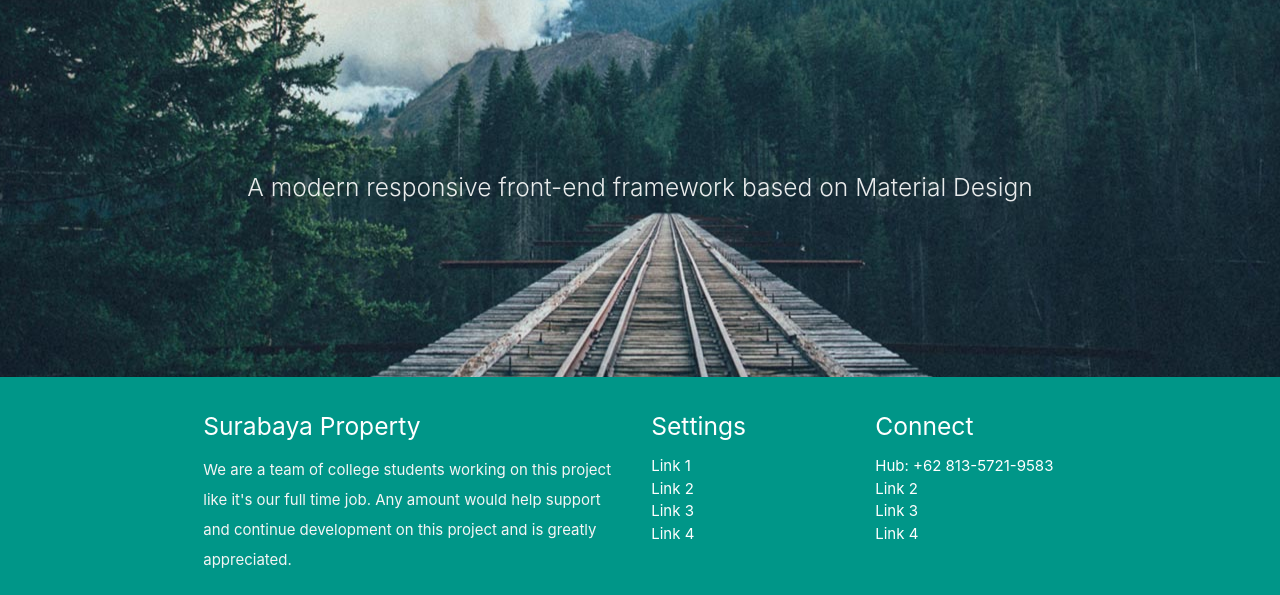
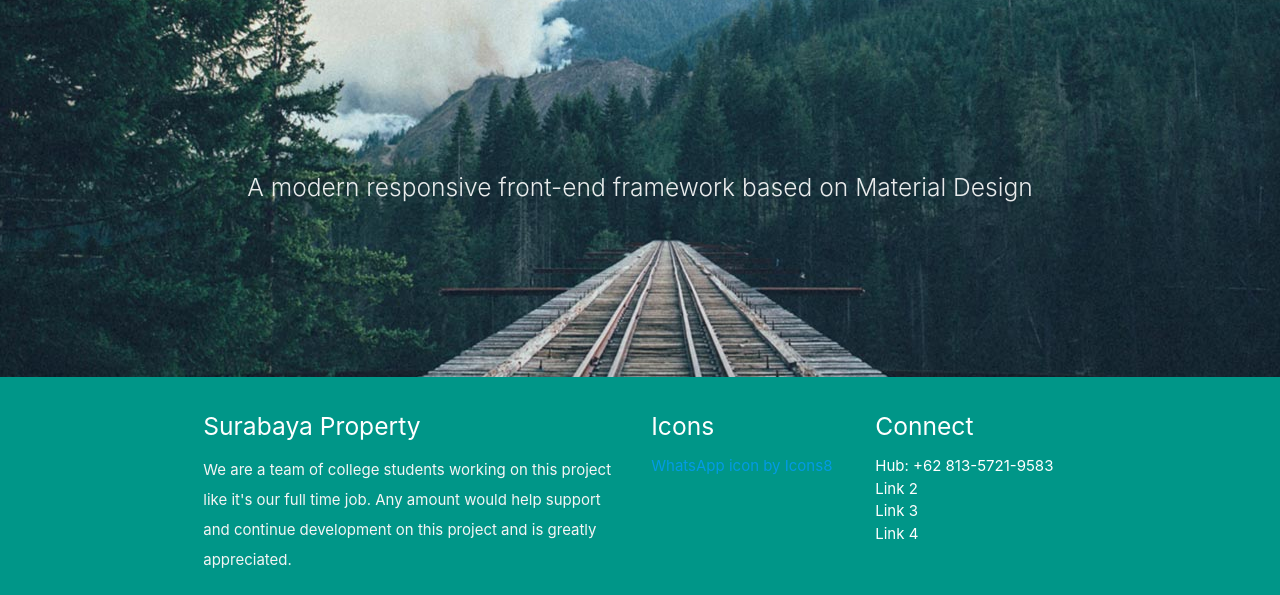
Before and after one commit to surabaya-property/app, a plain HTML site: page index.html in a window 1280 px wide. Shown: the part 2080-2675 px from the top of the page. Drawn offline with nearby package versions, Linux system fonts and the light colour scheme.

Commit message:
tambah link wa

```diff
--- a/index.html
+++ b/index.html
@@ -11,6 +11,7 @@
   <meta http-equiv="Content-Type" content="text/html; charset=UTF-8"/>
   <meta name="viewport" content="width=device-width, initial-scale=1"/>
   <title>Surabaya Property</title>
+  <!-- icon whatsapp -->
 
   <!-- CSS  -->
   <link href="https://fonts.googleapis.com/icon?family=Material+Icons" rel="stylesheet">
@@ -182,7 +183,7 @@
     </ul>
   </div>
   </div>
-  <!-- /<button floating>-->
+
 
   <div class="parallax-container valign-wrapper">
     <div class="section no-pad-bot">
@@ -205,12 +206,10 @@
 
         </div>
         <div class="col l3 s12">
-          <h5 class="white-text">Settings</h5>
+          <h5 class="white-text">Icons</h5>
           <ul>
-            <li><a class="white-text" href="#!">Link 1</a></li>
-            <li><a class="white-text" href="#!">Link 2</a></li>
-            <li><a class="white-text" href="#!">Link 3</a></li>
-            <li><a class="white-text" href="#!">Link 4</a></li>
+            <a href="https://icons8.com/icon/30448/whatsapp">WhatsApp icon by Icons8</a>
+            <!--<li><a class="white-text" href="#!">Link 3</a></li> -->
           </ul>
         </div>
         <div class="col l3 s12">
@@ -224,6 +223,14 @@
         </div>
       </div>
     </div>
+    <!-- icons WhatsApp -->
+    <div class="left hide-on-large-only">
+      <img src="https://img.icons8.com/office/40/000000/whatsapp.png" />
+    </div>
+    <div class="left hide-on-small-only">
+      <img src="https://img.icons8.com/plasticine/100/000000/whatsapp.png" />
+    </div>
+    <!-- /<button floating>-->
     <div class="footer-copyright">
       <div class="container">
       Made by <a class="brown-text text-lighten-3" href="#">Surabaya property</a>
--- a/js/init.js
+++ b/js/init.js
@@ -4,5 +4,9 @@
     $('.sidenav').sidenav();
     $('.parallax').parallax();
 
+
+
+
+
   }); // end of document ready
 })(jQuery); // end of jQuery name space
```
